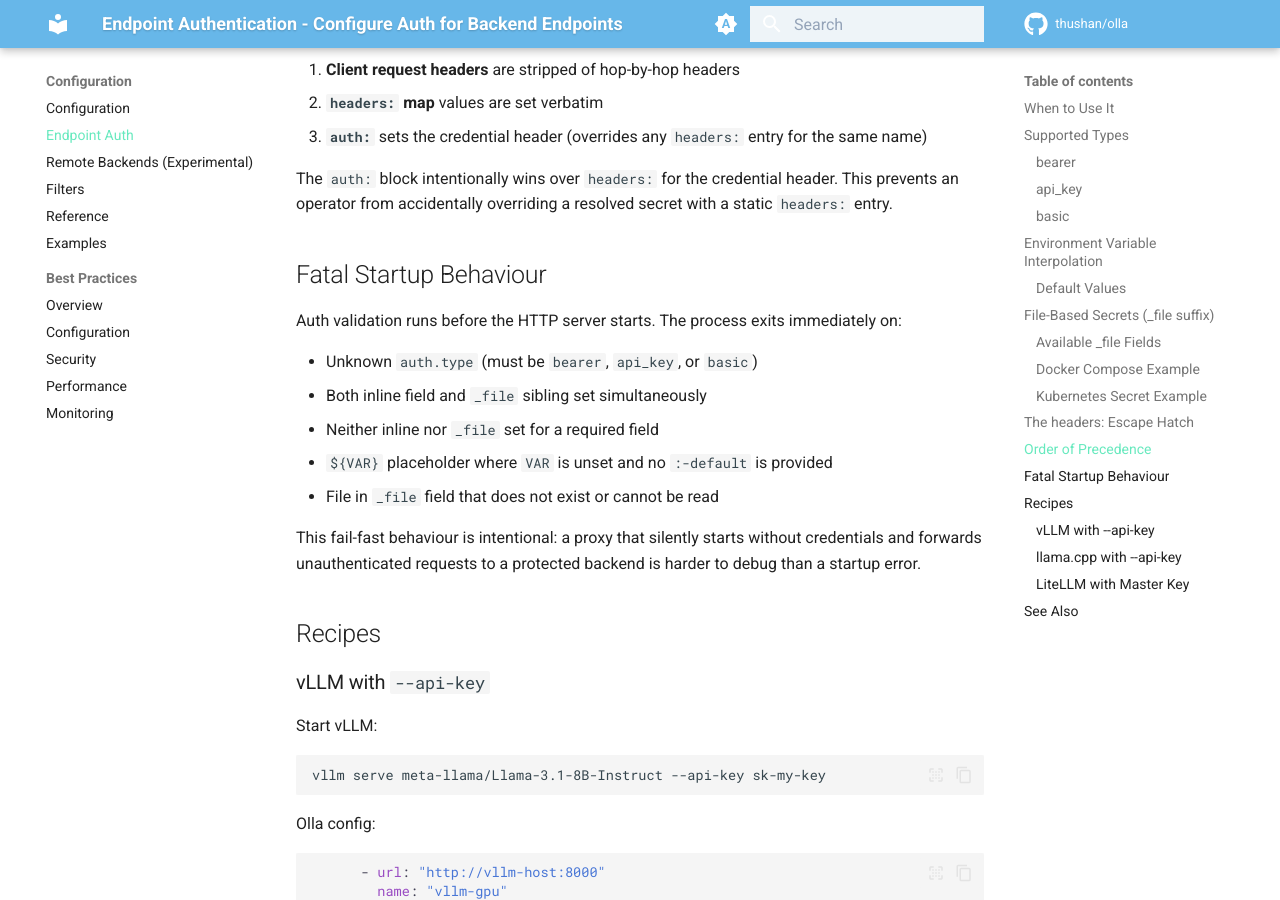
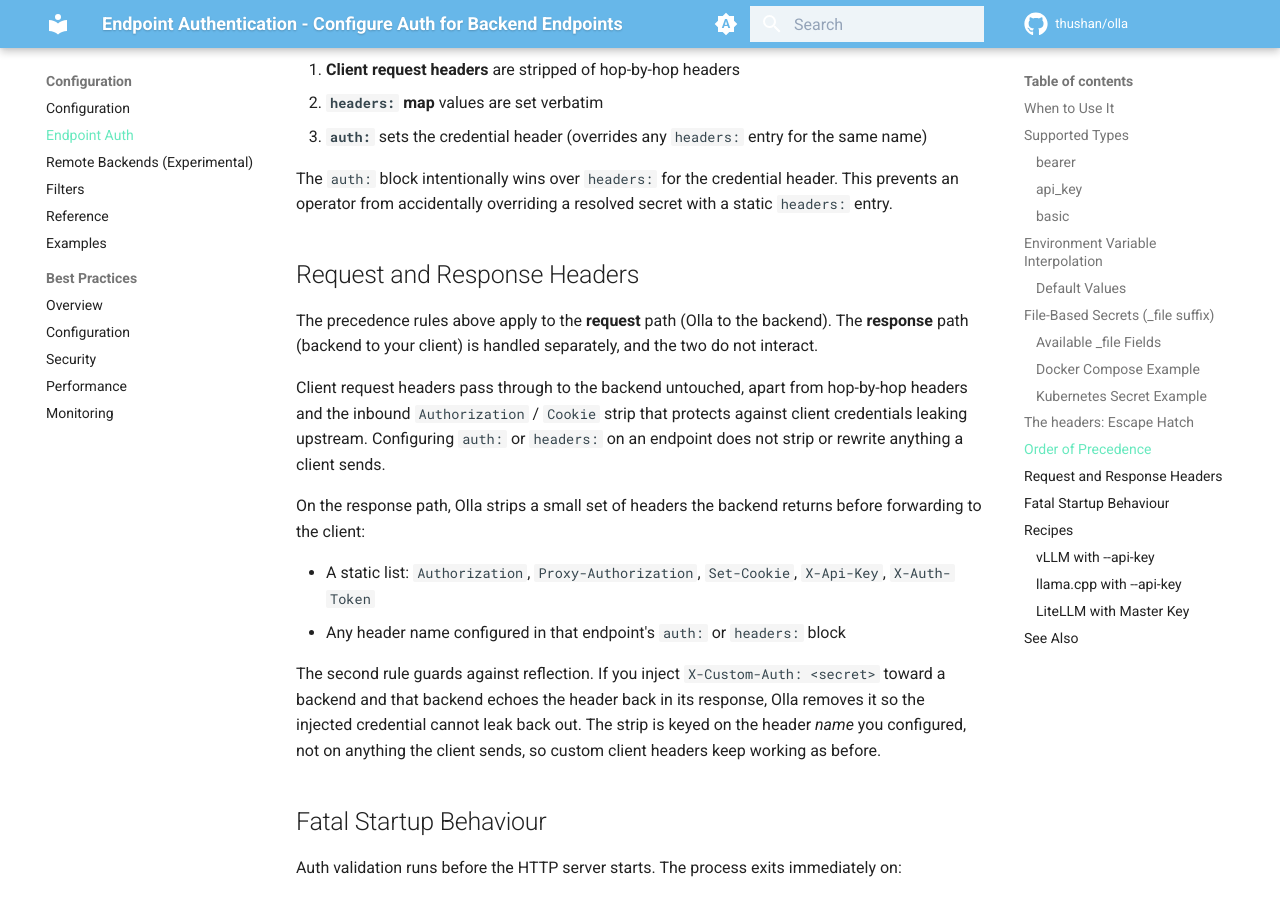
Before and after one commit to leo-3889/olla, an MkDocs documentation site: the page built from docs/content/configuration/endpoint-auth.md, in a window 1280 px wide and 900 px high, scrolled down 4268 px. Built offline with MkDocs 1.6.1 and Material for MkDocs 9.7.7, drawn with Linux system fonts in a browser that asks for light colours; comment, search, counter and statistics services are not loaded.

Commit message:
clarify request vs response header handling in auth docs

```diff
--- a/docs/content/configuration/endpoint-auth.md
+++ b/docs/content/configuration/endpoint-auth.md
@@ -202,6 +202,27 @@ When a forwarded request is assembled, headers are applied in this order:
 The `auth:` block intentionally wins over `headers:` for the credential header. This prevents
 an operator from accidentally overriding a resolved secret with a static `headers:` entry.
 
+## Request and Response Headers
+
+The precedence rules above apply to the **request** path (Olla to the backend). The **response**
+path (backend to your client) is handled separately, and the two do not interact.
+
+Client request headers pass through to the backend untouched, apart from hop-by-hop headers and
+the inbound `Authorization` / `Cookie` strip that protects against client credentials leaking
+upstream. Configuring `auth:` or `headers:` on an endpoint does not strip or rewrite anything a
+client sends.
+
+On the response path, Olla strips a small set of headers the backend returns before forwarding
+to the client:
+
+- A static list: `Authorization`, `Proxy-Authorization`, `Set-Cookie`, `X-Api-Key`, `X-Auth-Token`
+- Any header name configured in that endpoint's `auth:` or `headers:` block
+
+The second rule guards against reflection. If you inject `X-Custom-Auth: <secret>` toward a
+backend and that backend echoes the header back in its response, Olla removes it so the injected
+credential cannot leak back out. The strip is keyed on the header *name* you configured, not on
+anything the client sends, so custom client headers keep working as before.
+
 ## Fatal Startup Behaviour
 
 Auth validation runs before the HTTP server starts. The process exits immediately on:
```
